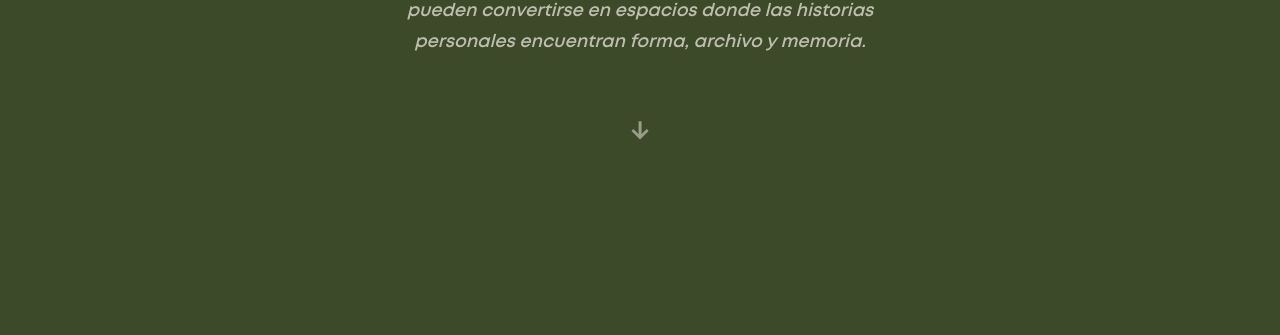
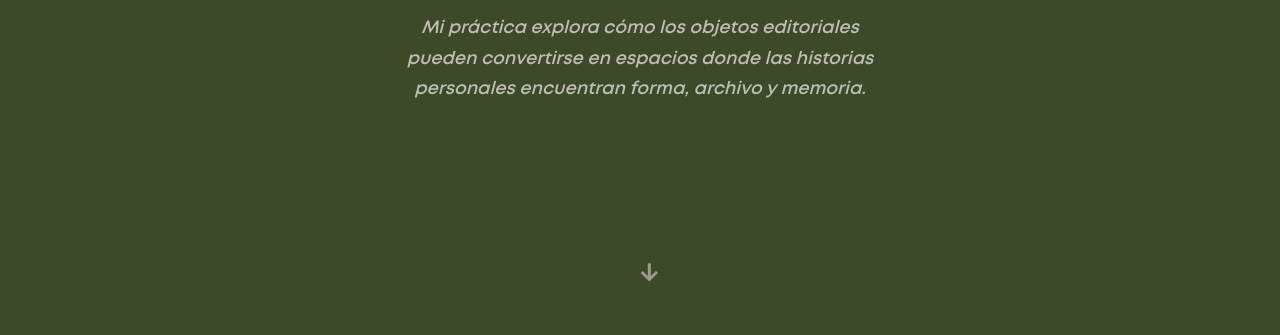
Before and after one commit to Kathiuskaa/asantesana, a plain HTML site: page site/portafolio.html in a window 1280 px wide. Shown: the part 465-800 px from the top of the page. Drawn offline with Linux system fonts and the light colour scheme.

Commit message:
Portfolio hero: arrow absolute bottom, text perfectly centered

```diff
--- a/site/portafolio.css
+++ b/site/portafolio.css
@@ -7,6 +7,7 @@
 /* HERO — full-screen vertical section */
 .pf-hero {
   height: 100vh;
+  position: relative;
   display: flex;
   flex-direction: column;
   align-items: center;
@@ -42,7 +43,10 @@
   opacity: 0.7;
 }
 .pf-hero__scroll {
-  margin-top: 2.5rem;
+  position: absolute;
+  bottom: 2.5rem;
+  left: 50%;
+  transform: translateX(-50%);
   font-size: 1.8rem;
   color: var(--color-cream);
   cursor: pointer;
```
